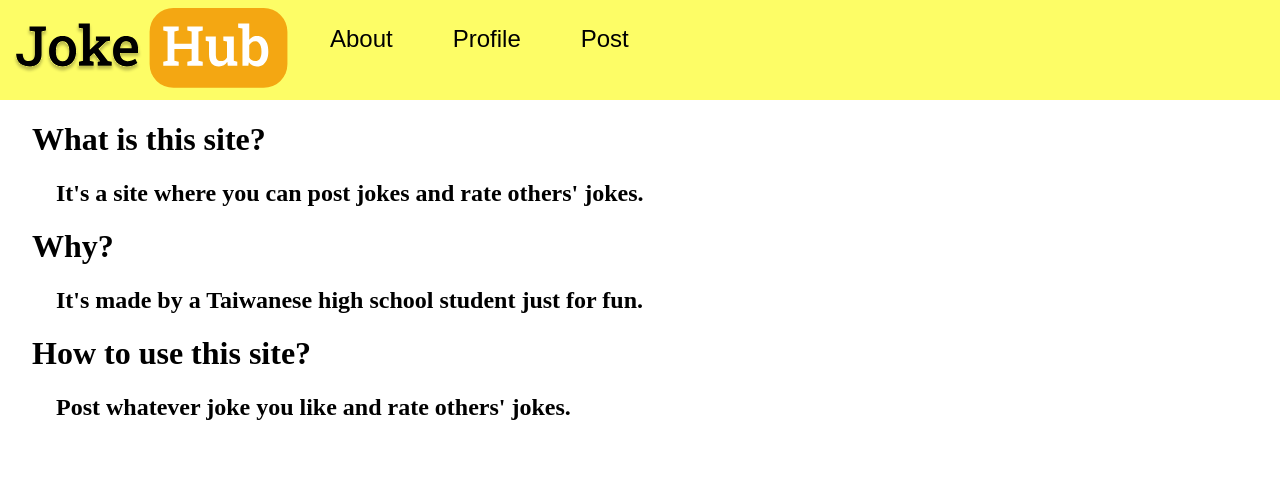
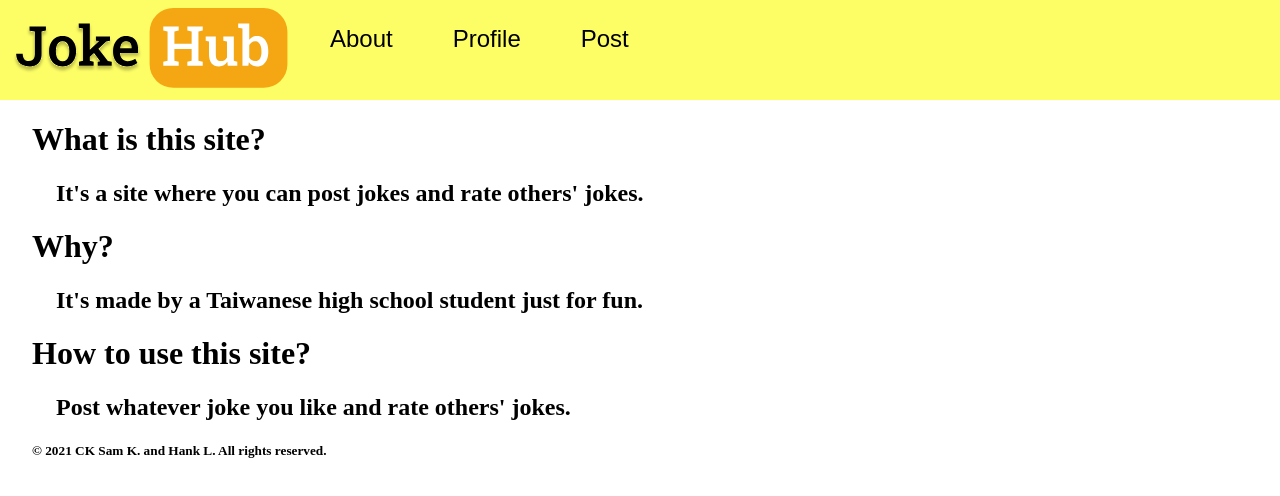
Before and after one commit to SamTech37/jokehub, a React (Create React App) app: page /about in a window 1280 px wide. Shown: the top 496 px of the page. Built offline with nearby package versions, Linux system fonts and the light colour scheme; no server answers; the database is empty.

Commit message:
hosting test

```diff
--- a/src/Components/About.js
+++ b/src/Components/About.js
@@ -17,6 +17,8 @@ export default function About() {
       <h2>It's made by a Taiwanese high school student just for fun.</h2>
       <h1>How to use this site?</h1>
       <h2>Post whatever joke you like and rate others' jokes. </h2>
+
+      <h5>© 2021 CK Sam K. and Hank L. All rights reserved.</h5>
     </Body>
   );
 }
```
Also changed, not shown: firebase.json (added), 1 other file (tests, documents, lock files or other folders).
